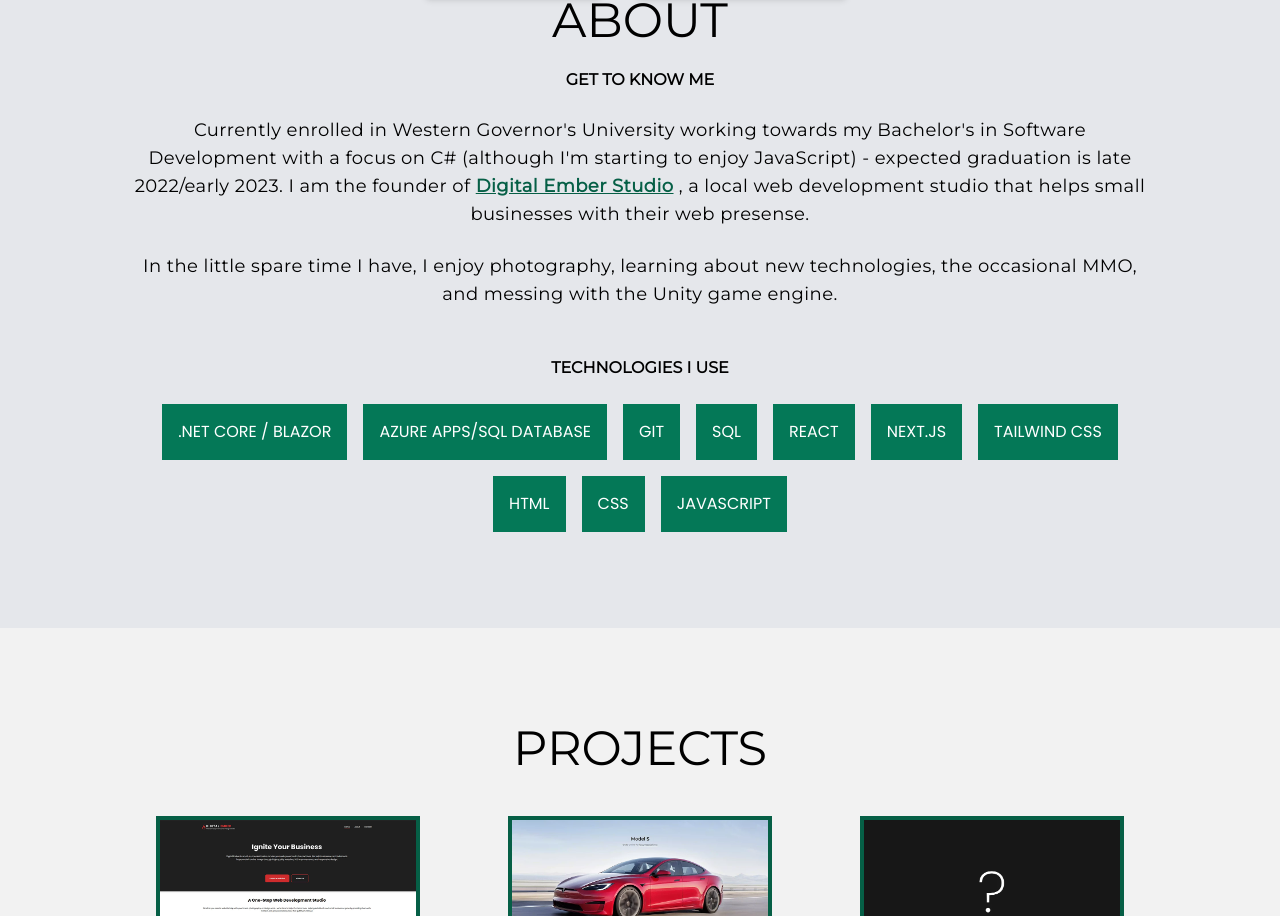
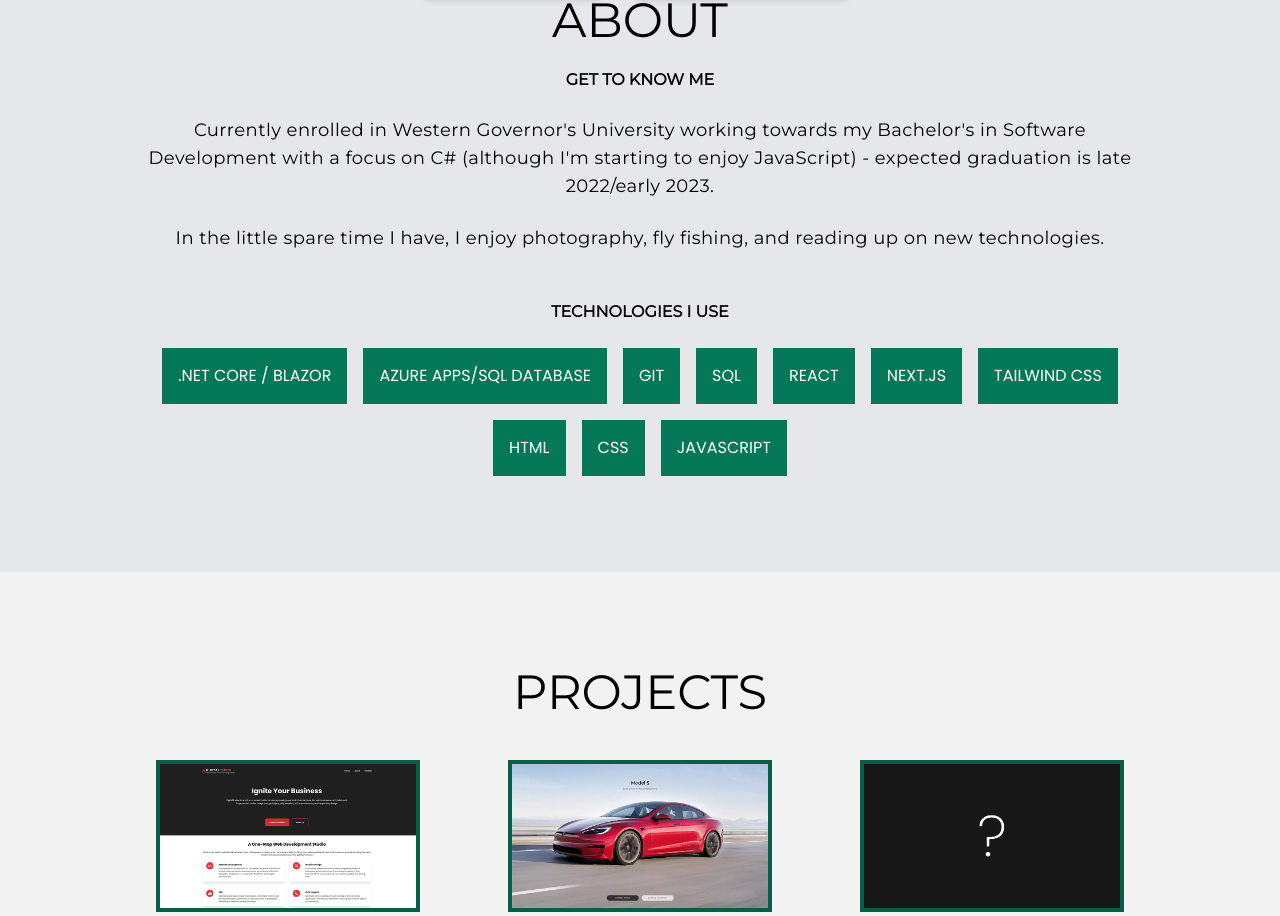
Before and after one commit to Blathe/personal-portfolio, a Next.js app: page / in a window 1280 px wide. Shown: the part 998-1914 px from the top of the page. Built offline with nearby package versions, Linux system fonts and the light colour scheme.

Commit message:
some small changes to About Me section

```diff
--- a/components/about.js
+++ b/components/about.js
@@ -15,19 +15,11 @@ const AboutSection = () => {
             Currently enrolled in Western Governor&apos;s University working
             towards my Bachelor&apos;s in Software Development with a focus on
             C# (although I&apos;m starting to enjoy JavaScript) - expected
-            graduation is late 2022/early 2023. I am the founder of{" "}
-            <span className="text-emerald-800 font-bold underline dark:text-emerald-500">
-              <Link href="https://digitalemberstudio.com">
-                Digital Ember Studio
-              </Link>
-            </span>{" "}
-            , a local web development studio that helps small businesses with
-            their web presense.
+            graduation is late 2022/early 2023.
           </p>
           <p className="text-lg 2xl:text-xl font-mons font-normal tracking-wide">
-            In the little spare time I have, I enjoy photography, learning about
-            new technologies, the occasional MMO, and messing with the Unity
-            game engine.
+            In the little spare time I have, I enjoy photography, fly fishing, and reading up on
+            new technologies.
           </p>
         </div>
 
```
